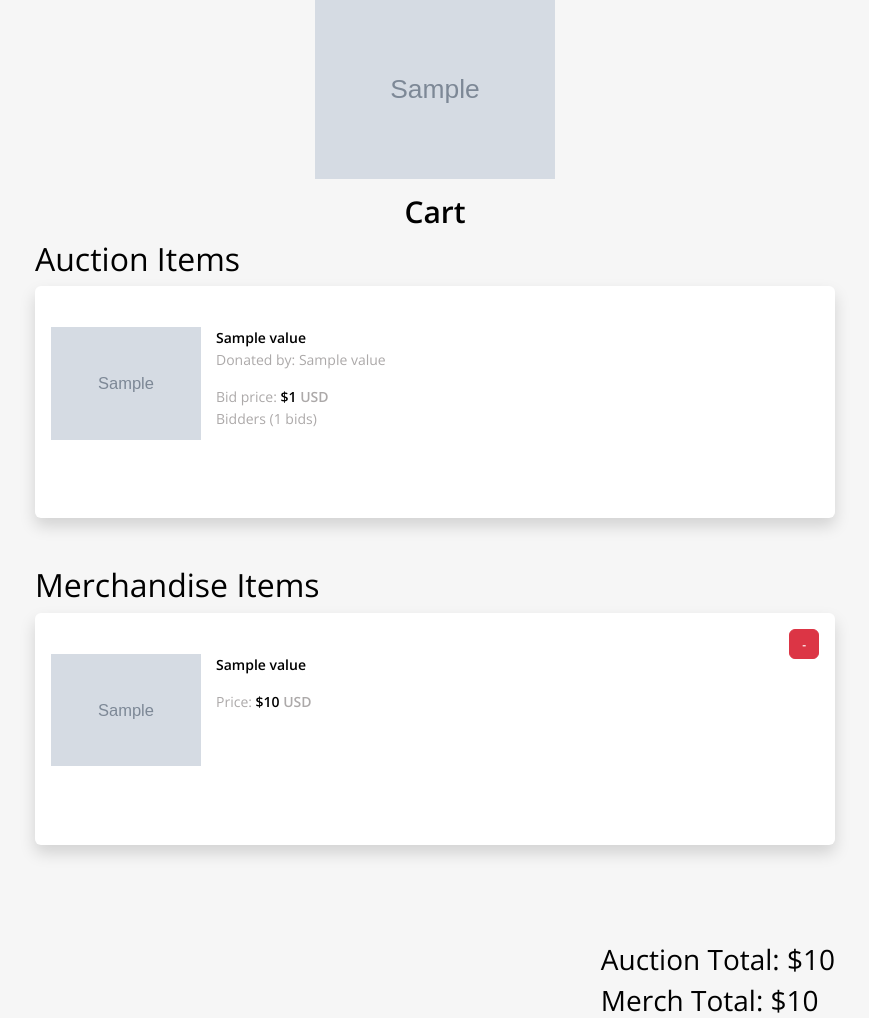
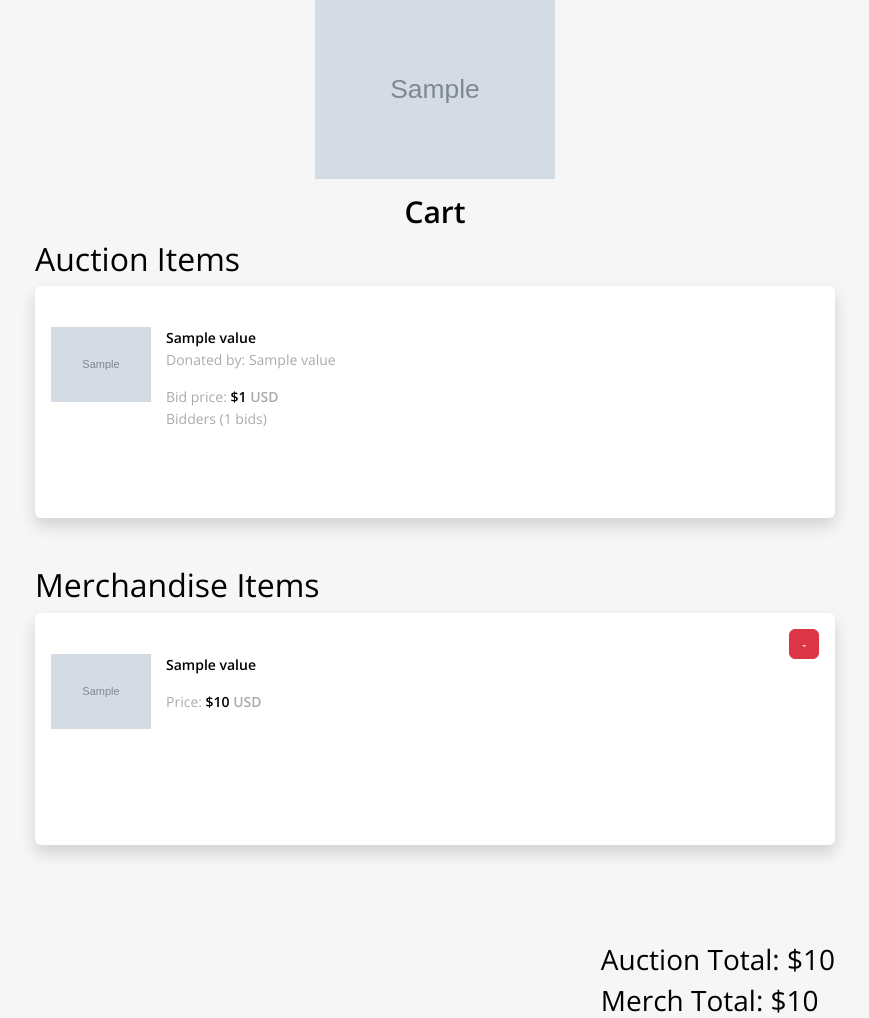
Before and after one commit to xithical/auctionapp, a Flask app: template app/classes/frontend/templates/Cart.html in a window 1280 px wide. Shown: the part 101-1119 px from the top of the page, without its empty margins (205-1074 px from the left). Run offline with Flask 3, Linux system fonts and the light colour scheme; the template is opened without the code that fills it: most values are stand-ins (such as "Sample title", 1, 10 or a date in 2020); grey boxes marked "Sample" are stand-in pictures; parts of the project's set-up code (start-up, migrations or seed data) failed here and were passed over.

Commit message:
fix UI display issues

```diff
--- a/app/classes/frontend/templates/Auctions.html
+++ b/app/classes/frontend/templates/Auctions.html
@@ -47,7 +47,7 @@
           <div class="card2" style="width: 100%; height:178px;">
 
             <div class="col-sm-3">
-              <img src="{{ item.item_image }}" style="max-width: 150px; max-height: 150px;" alt="placeholder" class="imgplaceholder">
+              <img src="{{ item.item_image }}" style="max-width: 100px; max-height: 100px;" alt="placeholder" class="imgplaceholder">
             </div>
 
             <div class="col-sm-7">
--- a/app/classes/frontend/templates/Cart.html
+++ b/app/classes/frontend/templates/Cart.html
@@ -31,7 +31,7 @@
       <div class="card2" style="width: 100%; height: 200px;">
 
         <div class="col-sm-3">
-          <img src="{{item.value.item_image}}" style="max-width: 150px; max-height: 150px;" alt="placeholder" class="imgplaceholder">
+          <img src="{{item.value.item_image}}" style="max-width: 100px; max-height: 100px;" alt="placeholder" class="imgplaceholder">
         </div>
 
         <div class="col-sm-7">
@@ -58,7 +58,7 @@
         <input type="submit" class="btn btn-danger" value="-">
 
         <div class="col-sm-3">
-          <img src="{{ item.value.item_image }}" style="max-width: 150px; max-height: 150px;" alt="placeholder" class="imgplaceholder">
+          <img src="{{ item.value.item_image }}" style="max-width: 100px; max-height: 100px;" alt="placeholder" class="imgplaceholder">
         </div>
 
         <div class="col-sm-7">
@@ -79,7 +79,7 @@
         <h3>Merch Total: ${{ merch_total }}</h3>
         <h3 style="margin-top: 25px">Grand Total: ${{ total }}</h3>
       </div>
-      <div style="clear: both; margin-top: 25px;">
+      <div style="clear: right; margin-top: 25px;">
         <p>
           Note: Total will be charged at the close time of the auction.<br>
           Please contact the event administrator to remove an auction item.
--- a/app/classes/frontend/templates/Merchandise.html
+++ b/app/classes/frontend/templates/Merchandise.html
@@ -47,7 +47,7 @@
         <div class="card2" style="width: 100%; height:178px;">
 
           <div class="col-sm-3">
-            <img src="{{ item.item_image }}" style="max-width: 150px; max-height: 150px;" alt="placeholder" class="imgplaceholder">
+            <img src="{{ item.item_image }}" style="max-width: 100px; max-height: 100px;" alt="placeholder" class="imgplaceholder">
           </div>
 
           <div class="col-sm-7">
```
